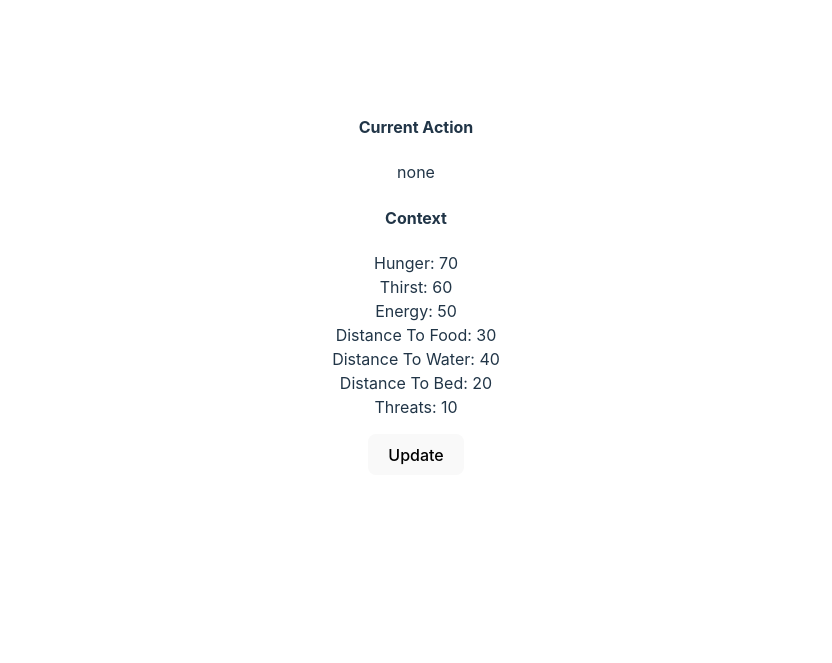
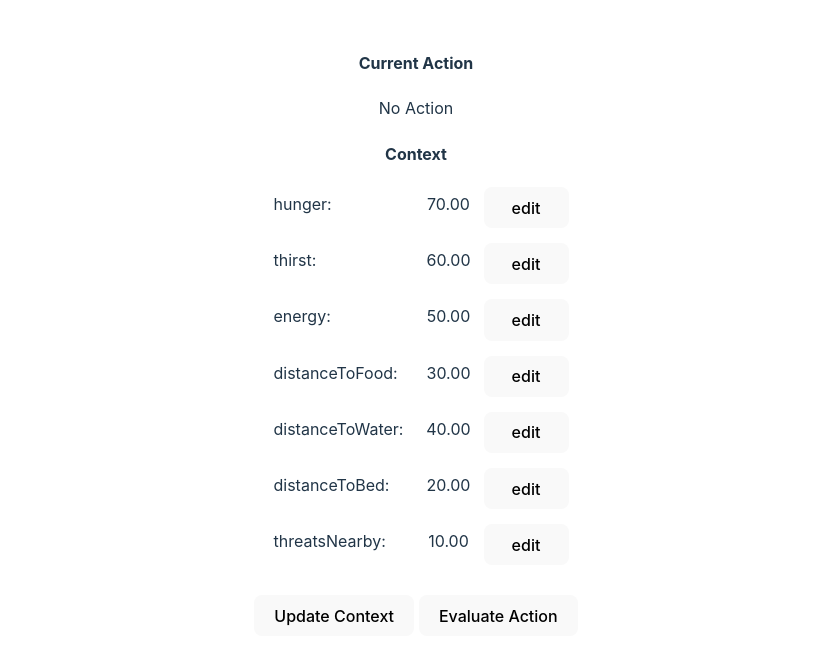
Before and after one commit to WestonVincze/utility-ai, a website built with Vite: page index.html in a window 1280 px wide. Shown: the part 95-758 px from the top of the page, without its empty margins (224-1056 px from the left). Built offline with nearby package versions, Linux system fonts and the light colour scheme.

Commit message:
💄 Improve UI and add editable stats

```diff
--- a/src/basic_example.ts
+++ b/demo/basic_example.ts
@@ -1,3 +1,4 @@
+import { createBarUI } from "./components/Bar";
 import "./style.css";
 
 interface Action<TContext> {
@@ -24,18 +25,25 @@ class UtilityAI<TContext> {
     this.#actions.push(action);
   }
 
+  removeAction(actionName: string): void {
+    this.#actions = this.#actions.filter(action => action.name !== actionName);
+  }
+
   selectBestAction(agent: Agent<TContext>): Action<TContext> | null {
     let bestAction: Action<TContext> | null = null;
     let highestUtility = -Infinity;
 
+    console.table(agent.context)
     for (const action of this.#actions) {
       const utility = action.calculateUtility(agent.context);
+      console.log(`${action.name} has utility of ${utility}`)
       if (utility > highestUtility) {
         bestAction = action;
         highestUtility = utility;
       }
     }
 
+    console.log(`${bestAction?.name} chosen with highest utility of ${highestUtility}`)
     return bestAction
   }
 
@@ -119,7 +127,7 @@ class FleeAction implements Action<ExampleContext> {
   }
 
   calculateUtility(context: ExampleContext): number {
-    return context.threatsNearby * 0.7 + (100 - context.energy) * 0.3;
+    return context.threatsNearby * 0.8 + (100 - context.energy) * 0.3;
   }
 }
 
@@ -145,31 +153,27 @@ const agent: Agent<ExampleContext> = {
   }
 }
 
-const updateUI = (agent: Agent<ExampleContext>) => {
+const updateActionUI = (agent: Agent<ExampleContext>) => {
   const action = document.querySelector("#action");
-  const hunger = document.querySelector("#hunger");
-  const thirst = document.querySelector("#thirst");
-  const energy = document.querySelector("#energy");
-  const distanceToFood = document.querySelector("#distanceToFood");
-  const distanceToWater = document.querySelector("#distanceToWater");
-  const distanceToBed = document.querySelector("#distanceToBed");
-  const threats = document.querySelector("#threats");
   action!.innerHTML = agent.currentAction || "none";
-  hunger!.innerHTML = `Hunger: ${agent.context.hunger}`;
-  thirst!.innerHTML = `Thirst: ${agent.context.thirst}`;
-  energy!.innerHTML = `Energy: ${agent.context.energy}`;
-  distanceToFood!.innerHTML = `Distance To Food: ${agent.context.distanceToFood}`;
-  distanceToWater!.innerHTML = `Distance To Water: ${agent.context.distanceToWater}`;
-  distanceToBed!.innerHTML = `Distance To Bed: ${agent.context.distanceToBed}`;
-  threats!.innerHTML = `Threats: ${agent.context.threatsNearby}`;
 }
 
-updateUI(agent);
-const button = document.querySelector("#button");
-button?.addEventListener("click", () => {
+const updateContextBtn = document.querySelector("#update-context");
+updateContextBtn?.addEventListener("click", () => {
+  updateContext(agent.context);
+})
+
+const evaluateActionBtn = document.querySelector("#evaluate-action");
+evaluateActionBtn?.addEventListener("click", () => {
   ai.update(agent);
-  updateContext(agent.context);
-  updateUI(agent);
+  updateActionUI(agent);
+})
+
+const updates: Partial<Record<string, (value: number) => void>> = {};
+
+Object.keys(agent.context).forEach(key => {
+  const bar = createBarUI("stats", key, agent.context[key], (value: number) => agent.context[key] = value);
+  if (bar) updates[key] = bar.update;
 })
 
 function updateContext(context: ExampleContext): void {
@@ -183,16 +187,6 @@ function updateContext(context: ExampleContext): void {
 
   Object.keys(context).forEach(key => {
     context[key as keyof ExampleContext] = parseFloat(Math.max(0, Math.min(100, context[key as keyof ExampleContext])).toFixed(2));
+    updates[key]?.(context[key]);
   })
 }
-
-/*
-for (let i = 0; i < 10; i++) {
-  console.log(`iteration ${i + 1}`)
-  console.log(`context: ${agent.context}`)
-  ai.update(agent);
-  console.log(`Agent's current action: ${agent.currentAction}`);
-  updateContext(agent.context);
-  updateUI(agent);
-}
-  */
--- /dev/null
+++ b/demo/components/Bar.ts
@@ -0,0 +1,72 @@
+const setValueInRange = (value: number, min =  0, max = 100) => {
+  return Math.max(min, Math.min(value, max));
+}
+const generateBarView = (name: string, value: number) => `${name}: <span class="value">${value.toFixed(2)}</span>`;
+
+export const createBarUI = (containerId: string, stat: string, initialValue: number, onChange: (value: number) => void) => {
+  let _statValue = setValueInRange(initialValue);
+  let _editMode = false;
+  const containerEl = document.querySelector(`#${containerId}`);
+
+  if (!containerEl) {
+    console.warn(`${containerId} not found.`)
+    return;
+  }
+
+  const setStatValue = (value: number) => {
+    _statValue = setValueInRange(value);
+  }
+
+  const barEl = document.createElement("div");
+  barEl.id = stat;
+  barEl.classList.add("bar");
+
+  const statEl = document.createElement("div");
+  statEl.classList.add("stat");
+  statEl.innerHTML = generateBarView(stat, initialValue);
+
+  const buttonEl = document.createElement("button");
+  buttonEl.innerText = "edit";
+
+  barEl.appendChild(statEl);
+  barEl.appendChild(buttonEl);
+  containerEl.appendChild(barEl);
+
+  const span = statEl.querySelector(".value");
+
+  const update = (value: number) => {
+    if (!span) return;
+    setStatValue(value);
+    span.innerHTML = value.toFixed(2);
+  }
+
+  const handleEnterKey = (event: KeyboardEvent) => {
+    if (event.key !== "Enter") return;
+
+    toggleEdit();
+  }
+
+  const toggleEdit = () => {
+    if (!span) return;
+    _editMode = !_editMode;
+    if (_editMode) {
+      span.innerHTML = `<input type="text" value="${_statValue.toFixed(2)}"></input>`
+      buttonEl.innerText = "save";
+      const input = span.querySelector("input");
+      input?.focus();
+      input?.select();
+      input?.addEventListener("keydown", handleEnterKey);
+    } else {
+      const input = statEl.querySelector("input");
+      setStatValue(parseFloat(input!.value));
+      onChange(_statValue);
+      span.innerHTML = _statValue.toFixed(2);
+      buttonEl.innerText = "edit";
+      input?.removeEventListener("keydown", handleEnterKey);
+    }
+  }
+
+  buttonEl.addEventListener("click", () => toggleEdit());
+
+  return { update }
+}
--- a/src/style.css
+++ b/demo/style.css
@@ -19,8 +19,37 @@
   margin-bottom: 15px;
 }
 
-#agent span {
-  display: block;
+#stats {
+  max-width: 1000px;
+  margin: 0 auto;
+}
+
+#stats .bar {
+  display: flex;
+  flex-direction: row;
+  justify-content: space-between;
+  margin-bottom: 15px;
+}
+
+#stats .bar .stat {
+  width: 200px;
+  display: flex;
+  justify-content: space-between;
+  padding: 5px 10px;
+}
+
+#stats .bar .stat span {
+  width: 50px;
+}
+
+#stats .bar .stat input {
+  width: 100%;
+  border: none;
+  outline: none;
+}
+
+#stats .bar button {
+  width: 85px;
 }
 
 a {
--- a/index.html
+++ b/index.html
@@ -4,26 +4,22 @@
     <meta charset="UTF-8" />
     <link rel="icon" type="image/svg+xml" href="/vite.svg" />
     <meta name="viewport" content="width=device-width, initial-scale=1.0" />
-    <title>Vite + TS</title>
+    <title>Utility AI</title>
   </head>
   <body>
     <h1>UTILITY AI TESTING GROUNDS</h1>
-    <div id="app"></div>
-    <script type="module" src="/src/basic_example.ts"></script>
+    <script type="module" src="/demo/basic_example.ts"></script>
 
     <div id="agent">
       <h4>Current Action</h4>
-      <span id="action"></span>
+      <span id="action">No Action</span>
       <h4>Context</h4>
-      <span id="hunger"></span>
-      <span id="thirst"></span>
-      <span id="energy"></span>
-      <span id="distanceToFood"></span>
-      <span id="distanceToWater"></span>
-      <span id="distanceToBed"></span>
-      <span id="threats"></span>
+      <div id="stats"></div>
     </div>
 
-    <button id="button">Update</button>
+    <div class="actions">
+      <button id="update-context">Update Context</button>
+      <button id="evaluate-action">Evaluate Action</button>
+    </div>
   </body>
 </html>
```
